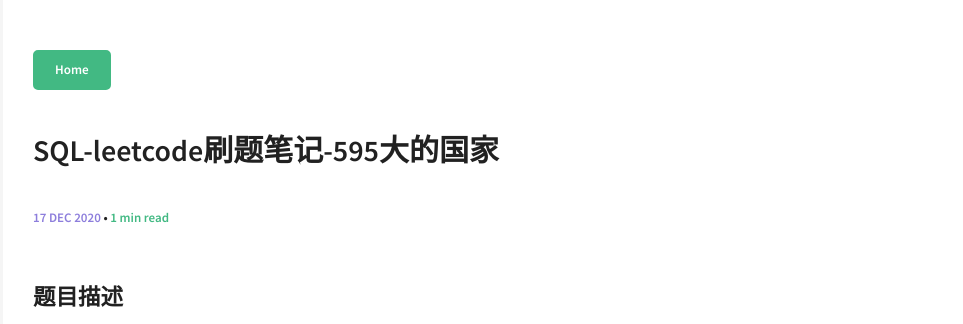
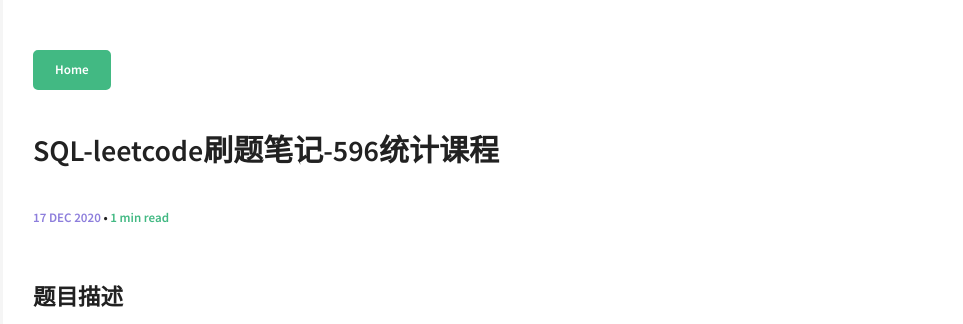
Before and after one commit to MonkeyDatabase/MonkeyDatabase.github.io, a Jekyll site: the page built from _posts/2020-12-16-sql-leetcode-596.md, in a window 1280 px wide. Shown: the top 324 px of the page, without its empty margins (317-1280 px from the left). Built offline with Jekyll 4.4.1, drawn with Linux system fonts in a browser that asks for light colours; comment, search, counter and statistics services are not loaded.

Commit message:
sql leetcode  596 edited

```diff
--- a/_posts/2020-12-16-sql-leetcode-596.md
+++ b/_posts/2020-12-16-sql-leetcode-596.md
@@ -1,6 +1,6 @@
 ---
 layout: post
-title: SQL-leetcode刷题笔记-595大的国家
+title: SQL-leetcode刷题笔记-596统计课程
 excerpt: "sql go~"
 date:   2020-12-17 09:54:00
 categories: [SQL]
```
